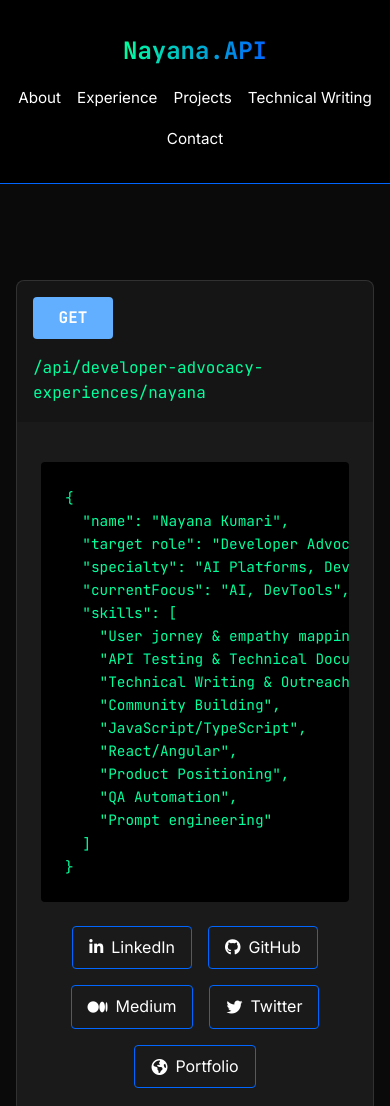
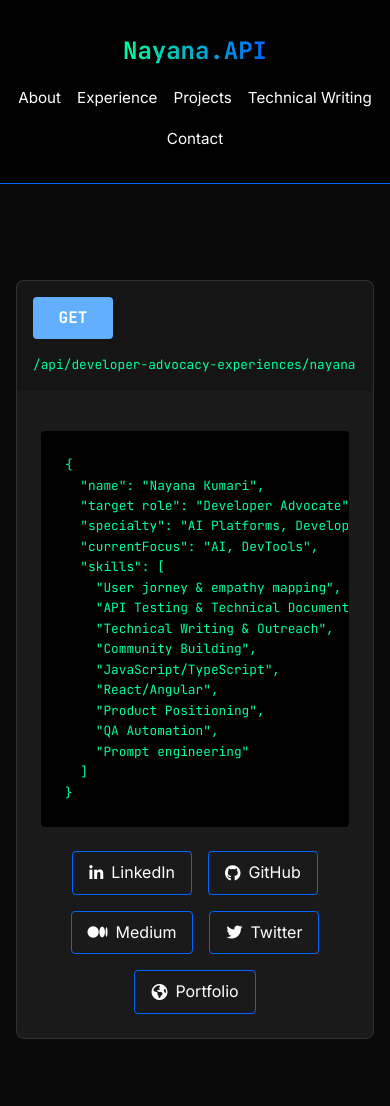
Before and after one commit to nk7608/devrel-portfolio, a website built with Vite: page project/index.html in a window 390 px wide. Shown: the top 1106 px of the page. Built offline with nearby package versions, Linux system fonts and the light colour scheme.

Commit message:
Initial commit: Adding portfolio website files

```diff
--- a/project/index.html
+++ b/project/index.html
@@ -223,7 +223,7 @@
       "url": "https://nayana.hashnode.dev/the-best-metrics-for-developer-relation-teams"
     },
     {
-      "title": "Let’s Git Up",
+      "title": "Let's Git Up",
       "platform": "Medium",
       "tags": ["Git", "Linux", "Terminal"],
       "url": "https://medium.com/@nayanak872/git-101-with-linux-commands-32f2abd2e47d"
--- a/project/index.js
+++ b/project/index.js
@@ -1,33 +1,51 @@
-// Add typing animation to response blocks
+// Add typing animation to response blocks with improved reliability
 document.addEventListener('DOMContentLoaded', () => {
-  // Type animation for response blocks
-  const responses = document.querySelectorAll('.response pre');
-
-  responses.forEach(response => {
-    const text = response.textContent;
-    response.textContent = '';
-    let index = 0;
-
-    function typeText() {
-      if (index < text.length) {
-        response.textContent += text.charAt(index);
-        index++;
-        setTimeout(typeText, 5); // Slightly faster typing for better UX
-      }
+  // Function to initialize the typing animation
+  function initTypeAnimation() {
+    const responses = document.querySelectorAll('.response pre');
+    if (!responses.length) {
+      // If elements aren't found, try again in a bit
+      setTimeout(initTypeAnimation, 100);
+      return;
     }
 
-    // Start typing when response is in view
-    const observer = new IntersectionObserver((entries) => {
-      entries.forEach(entry => {
-        if (entry.isIntersecting) {
-          typeText();
-          observer.unobserve(entry.target);
-        }
-      });
-    }, { threshold: 0.1 });
+    responses.forEach((response, idx) => {
+      // Store original content
+      const originalText = response.textContent;
+      response.setAttribute('data-original', originalText);
+      response.textContent = '';
 
-    observer.observe(response);
-  });
+      // Add a class for styling while typing
+      response.classList.add('typing');
+
+      // Start typing with a staggered delay
+      setTimeout(() => {
+        let i = 0;
+        let typingInterval = setInterval(() => {
+          if (i < originalText.length) {
+            response.textContent += originalText.charAt(i);
+            i++;
+          } else {
+            clearInterval(typingInterval);
+            response.classList.remove('typing');
+            response.classList.add('typed');
+          }
+        }, 5);
+      }, idx * 250);
+    });
+  }
+
+  // Start animation after a short delay to ensure DOM is ready
+  setTimeout(initTypeAnimation, 200);
+
+  // Fallback: If after 10 seconds any element is still empty, restore content
+  setTimeout(() => {
+    document.querySelectorAll('.response pre').forEach(el => {
+      if (!el.textContent && el.hasAttribute('data-original')) {
+        el.textContent = el.getAttribute('data-original');
+      }
+    });
+  }, 10000);
 
   // Smooth scrolling for navigation links
   document.querySelectorAll('a[href^="#"]').forEach(anchor => {
--- a/project/style.css
+++ b/project/style.css
@@ -342,3 +342,33 @@
     text-align: center;
   }
 }
+
+/* Add these to your existing style.css file */
+
+/* Typing animation styling */
+.response pre.typing {
+  border-right: 2px solid var(--primary-green);
+}
+
+.response pre.typed {
+  border-right: none;
+}
+
+/* Ensure content is always visible regardless of animation state */
+.response pre:empty::after {
+  content: attr(data-original);
+  opacity: 0.001; /* Nearly invisible, but ensures height */
+  position: absolute;
+}
+
+/* Improve mobile responsiveness */
+@media (max-width: 500px) {
+  .endpoint__url {
+    font-size: 0.8rem;
+    word-break: break-all;
+  }
+
+  .response pre {
+    font-size: 0.8rem;
+  }
+}
```
